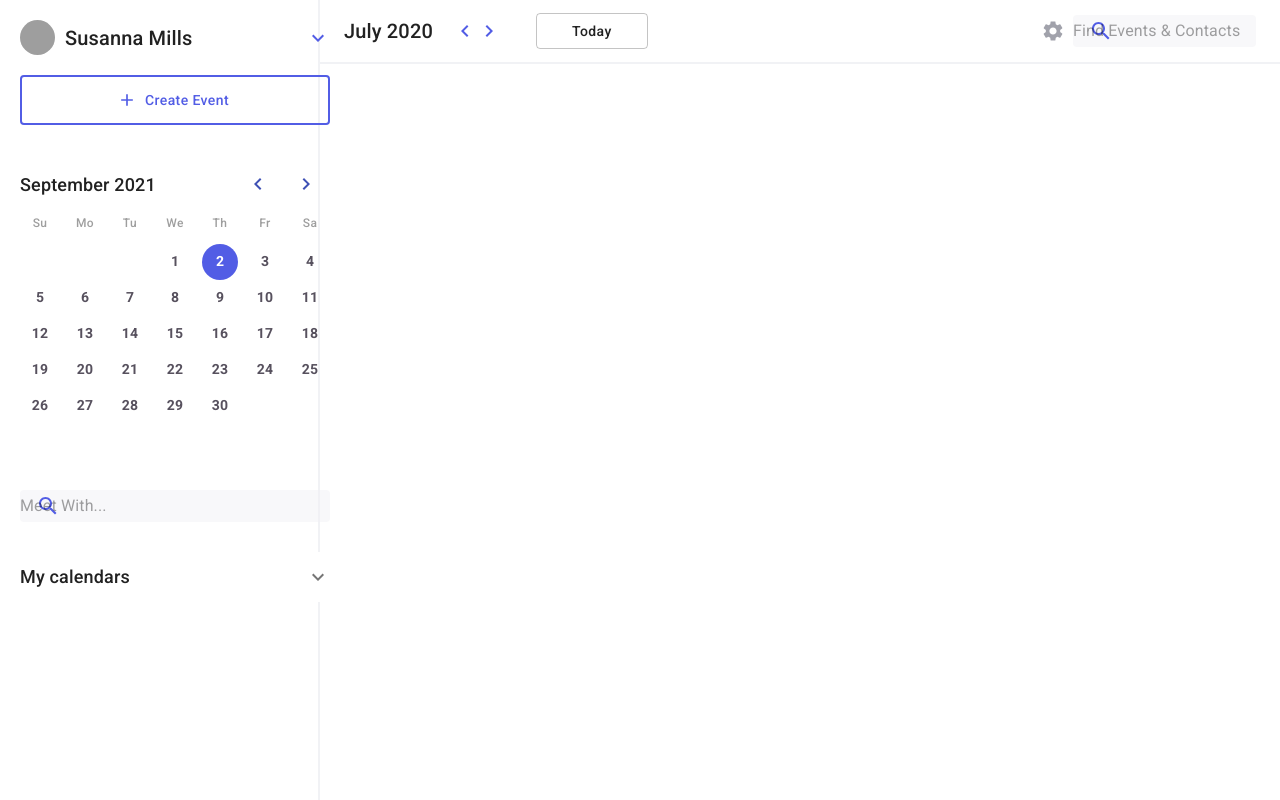
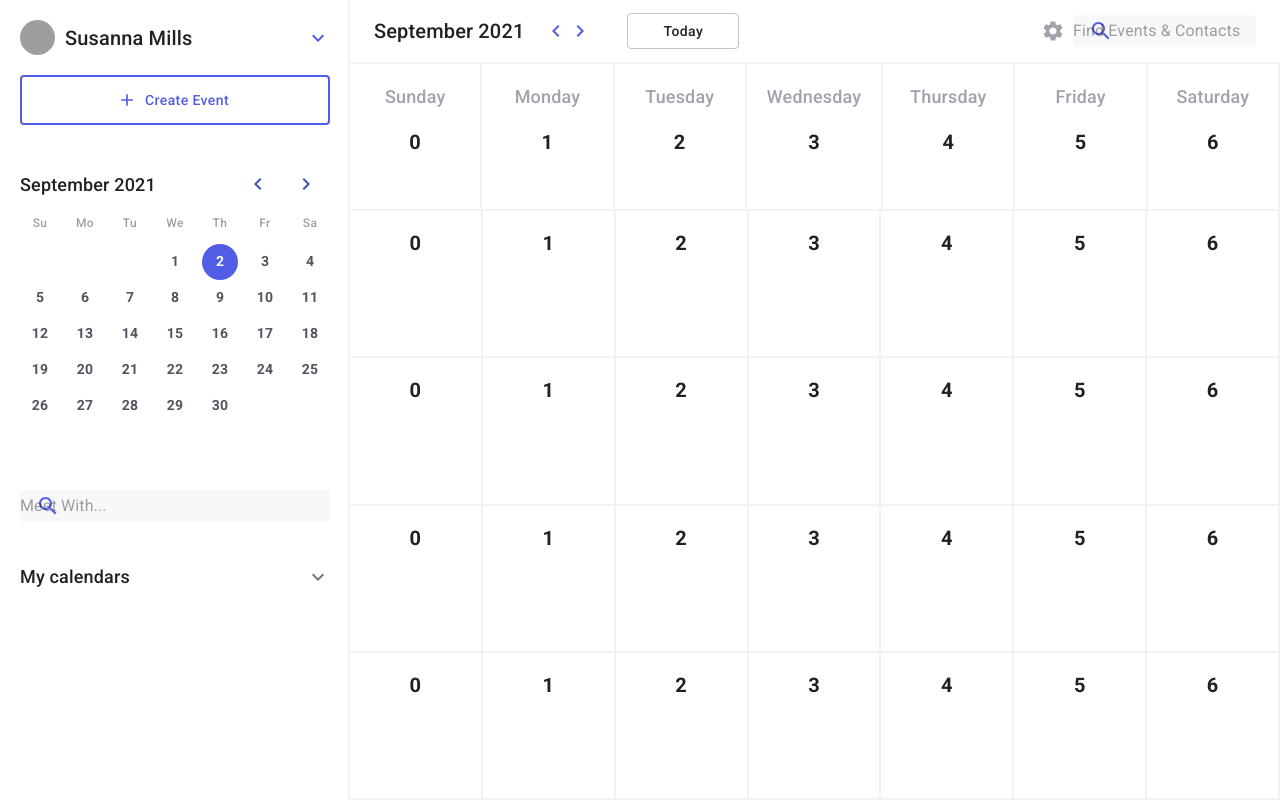
Before and after one commit to karisP/MUICalendar, a React (Create React App) app: page / in a window 1280 px wide. Built offline with nearby package versions, Linux system fonts and the light colour scheme; grey boxes are pictures that could not be loaded.

Commit message:
added big calendar layout

```diff
--- a/src/App.jsx
+++ b/src/App.jsx
@@ -1,12 +1,13 @@
 import React from 'react';
 import useStyles from './styles';
-import { Button, CssBaseline, Grid, Toolbar, Typography} from '@material-ui/core';
+import { Button, CssBaseline, Grid, Toolbar, Typography } from '@material-ui/core';
 import { Add, ChevronLeft, ChevronRight, KeyboardArrowDown } from '@material-ui/icons';
 import SettingsIcon from '@material-ui/icons/Settings';
 import SearchIcon from '@material-ui/icons/Search';
 import InputBase from '@material-ui/core/InputBase';
 import MiniCalendar from './MiniCalendar';
 import CheckboxesGroup from './CheckboxesGroup';
+import BigCalendar from './BigCalendar';
 
 const App = () => {
     const classes = useStyles();
@@ -15,17 +16,17 @@ const App = () => {
         <>
             <CssBaseline />
             <Grid container className={classes.gridContainer}>
-                <Grid item xs={3} className={classes.box1}>
+                <Grid item className={classes.box1}>
                     <Grid container direction="column" className={classes.sidebarContainer}>
                         <Grid item>
                             <div className={classes.container}>
                                 <img className={classes.image} src="https://images.unsplash.com/photo-1630327064614-4e74d61f2a24?ixlib=rb-1.2.1&ixid=MnwxMjA3fDB8MHxwaG90by1wYWdlfHx8fGVufDB8fHx8&auto=format&fit=crop&w=1525&q=80" alt="user profile" />
-                                <Typography variant="h6" style={{flex: 1}}>Susanna Mills</Typography>
+                                <Typography variant="h6" style={{ flex: 1 }}>Susanna Mills</Typography>
                                 <KeyboardArrowDown style={{ fill: '#525DE5' }} />
                             </div>
                             <Button
                                 variant="outlined"
-                                startIcon={<Add className={classes.addIcon}/>}
+                                startIcon={<Add className={classes.addIcon} />}
                                 classes={{
                                     root: classes.createButtonRoot,
                                     outlined: classes.createButtonOutlined,
@@ -56,10 +57,10 @@ const App = () => {
                         </Grid>
                     </Grid>
                 </Grid>
-                <Grid item xs={9} className={classes.box2}>
+                <Grid item className={classes.box2}>
                     <Toolbar className={classes.toolbar}>
                         <div className={classes.container}>
-                            <Typography variant="h6">July 2020</Typography>
+                            <Typography variant="h6">September 2021</Typography>
                             <div className={classes.chevron}>
                                 <ChevronLeft style={{ fill: '#525DE5' }} />
                                 <ChevronRight style={{ fill: '#525DE5' }} />
@@ -88,11 +89,11 @@ const App = () => {
                             </div>
                         </div>
                     </Toolbar>
-                    <main>
-                        <Grid container>
-                            <Grid item ></Grid>
+                    <Grid container className={classes.bigCalendarCont}>
+                        <Grid item xs={12}>
+                            <BigCalendar />
                         </Grid>
-                    </main>
+                    </Grid>
                 </Grid>
             </Grid>
         </>
--- /dev/null
+++ b/src/BigCalendar.jsx
@@ -0,0 +1,51 @@
+import React from 'react';
+import { Grid, makeStyles, Typography } from '@material-ui/core';
+
+const useStyles = makeStyles(() => ({
+    week: {
+        borderBottom: '2px solid #F1F2F5',
+        height: '20%',
+    },
+    day: {
+        flex: 1,
+        borderRight: '2px solid #F1F2F5',
+        padding: 20,
+        textAlign: 'center',
+    },
+    daysOfWeek: {
+        color: '#A1A2AB',
+        paddingBottom: 20,
+    },
+    date: {
+        fontWeight: 700,
+        fontSize: 20,
+    }
+}));
+
+const BigCalendar = () => {
+    const classes = useStyles();
+
+    const weekArray = [0, 1, 2, 3, 4];
+    const daysOfWeek = ['Sunday', 'Monday', 'Tuesday', 'Wednesday', 'Thursday', 'Friday', 'Saturday'];
+
+    return (
+        <>
+            {
+                weekArray.map((weekIndex) => (
+                    <Grid container xs={12} className={classes.week} key={weekIndex}>
+                        {
+                            daysOfWeek.map((day, index) => (
+                                <Grid item className={classes.day} key={index}>
+                                    {weekIndex === 0 ? <Typography className={classes.daysOfWeek}>{day}</Typography> : null}
+                                    <Typography className={classes.date}>{index}</Typography>
+                                </Grid>
+                            ))
+                        }
+                    </Grid>
+                ))
+            }
+        </>
+    );
+}
+
+export default BigCalendar;
--- a/src/styles.js
+++ b/src/styles.js
@@ -13,12 +13,14 @@ const useStyles = makeStyles((theme) => ({
         borderBottom: '2px solid #F1F2F5',
     },
     box1: {
+        width: '350px',
         padding: '20px',
         height: '100vh',
         borderRight: '2px solid #F1F2F5',
     },
     box2: {
         height: '100vh',
+        flex: 1,
     },
     sidebarContainer: {
         height: '100%',
@@ -94,6 +96,9 @@ const useStyles = makeStyles((theme) => ({
         marginTop: '20px',
         height: '50px',
       },
+      bigCalendarCont: {
+        height: 'calc(100% - 64px)',
+      }
 }));
 
 export default useStyles;
```
